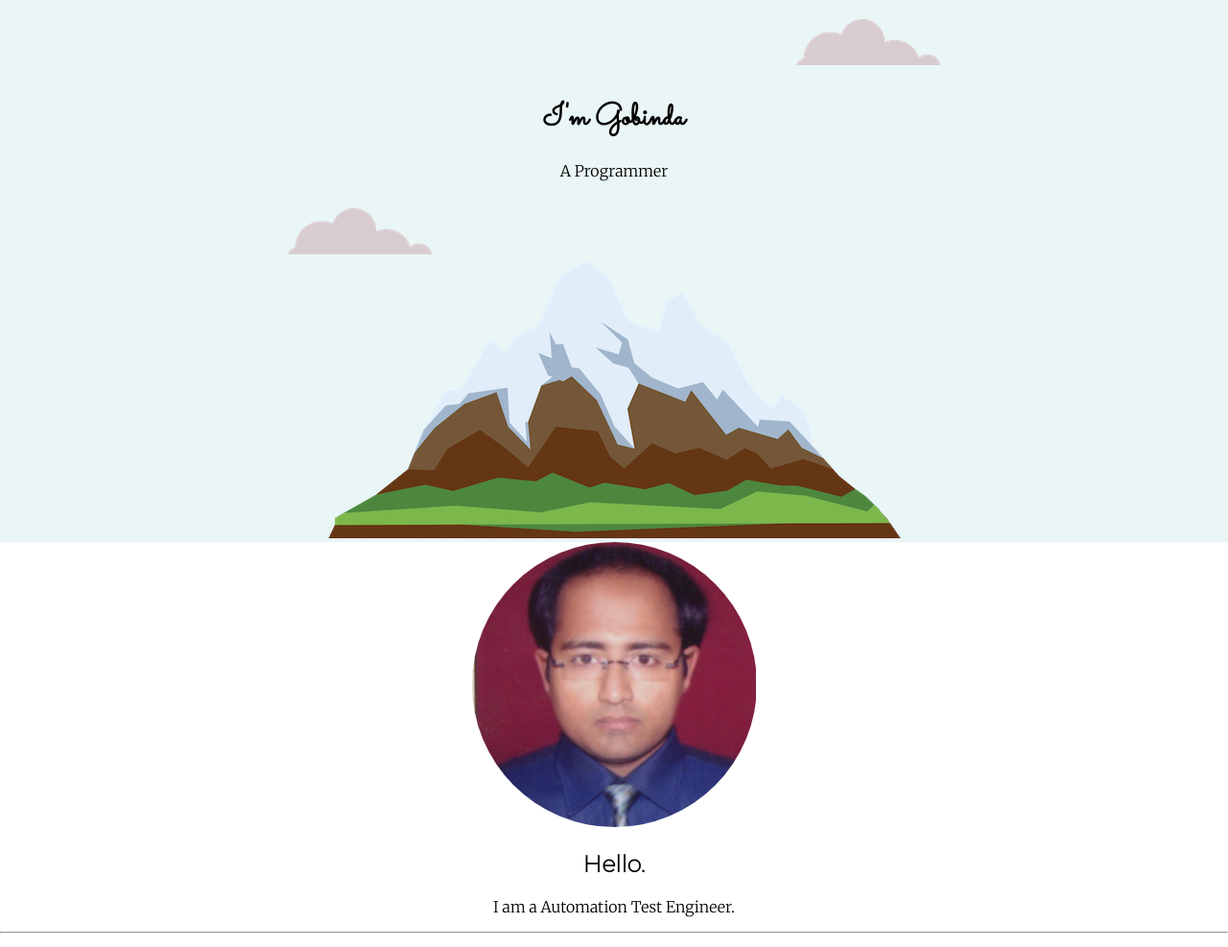
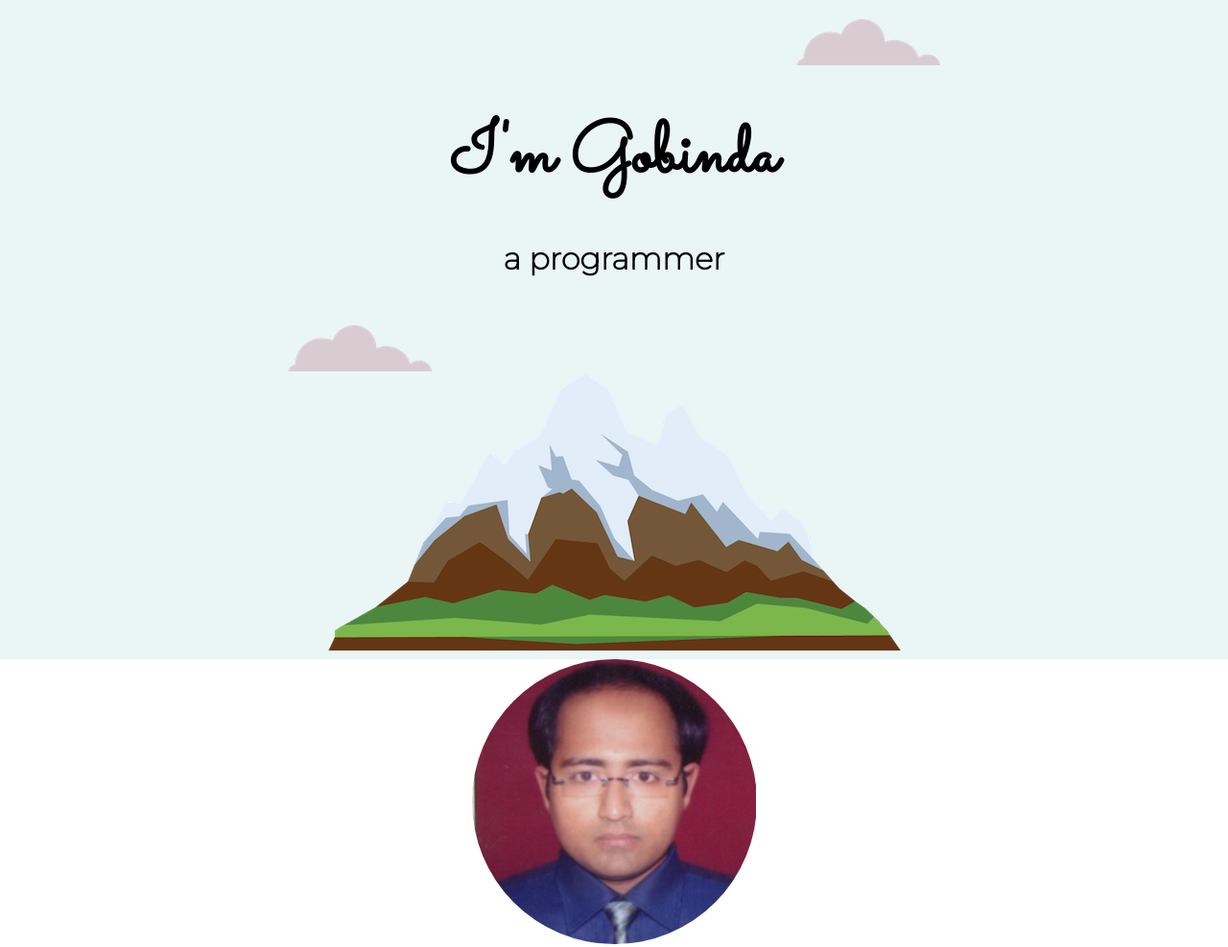
Before and after one commit to gobindapaul69/MySite, a plain HTML site: page index.html in a window 1280 px wide. Shown: the top 987 px of the page at 96% size. Drawn offline with Linux system fonts and the light colour scheme.

Commit message:
7.50PM_03-July-2021

```diff
--- a/CSS/styles.css
+++ b/CSS/styles.css
@@ -4,6 +4,7 @@ body {
     margin: 0;
     text-align: center;
     font-family: 'Merriweather', serif;
+    font-size: 200%;
 }
 
 .top-container {
@@ -34,14 +35,17 @@ body {
 
 
 h1 {
-    margin-top: 0;
+    font-size: 4.625rem;
+    margin: 10px auto 0 auto;
     font-family: 'Sacramento', cursive;
  }
 
  h2 {
+    font-size: 2rem;
     font-family: 'Montserrat', sans-serif;
  }
 
  h3 {
+    font-size: 2.5rmp;
     font-family: 'Montserrat', sans-serif;
  }
--- a/index.html
+++ b/index.html
@@ -16,7 +16,7 @@
     <div class="top-container">
       <img class="top-cloud" src="Images/cloud.png" alt="Cloud-image" />
       <h1>I'm Gobinda</h1>
-      <p>A Programmer</p>
+      <p><h2>a programmer</h2></p>
       <img class="bottom-cloud" src="Images/cloud.png" alt="Cloud-image" />
       <img src="Images/mountain.png" alt="Mountain-image" />
     </div>
```
